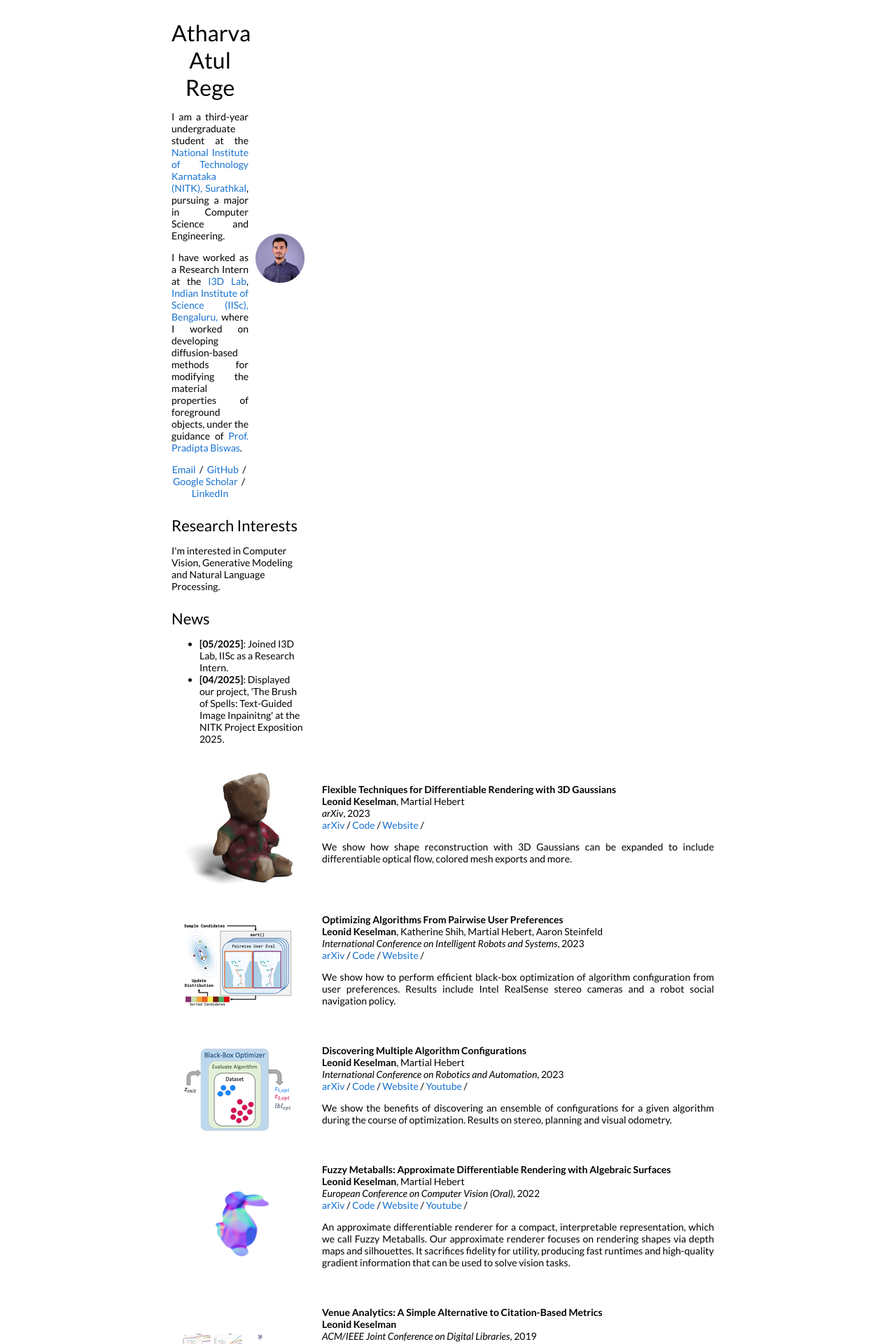
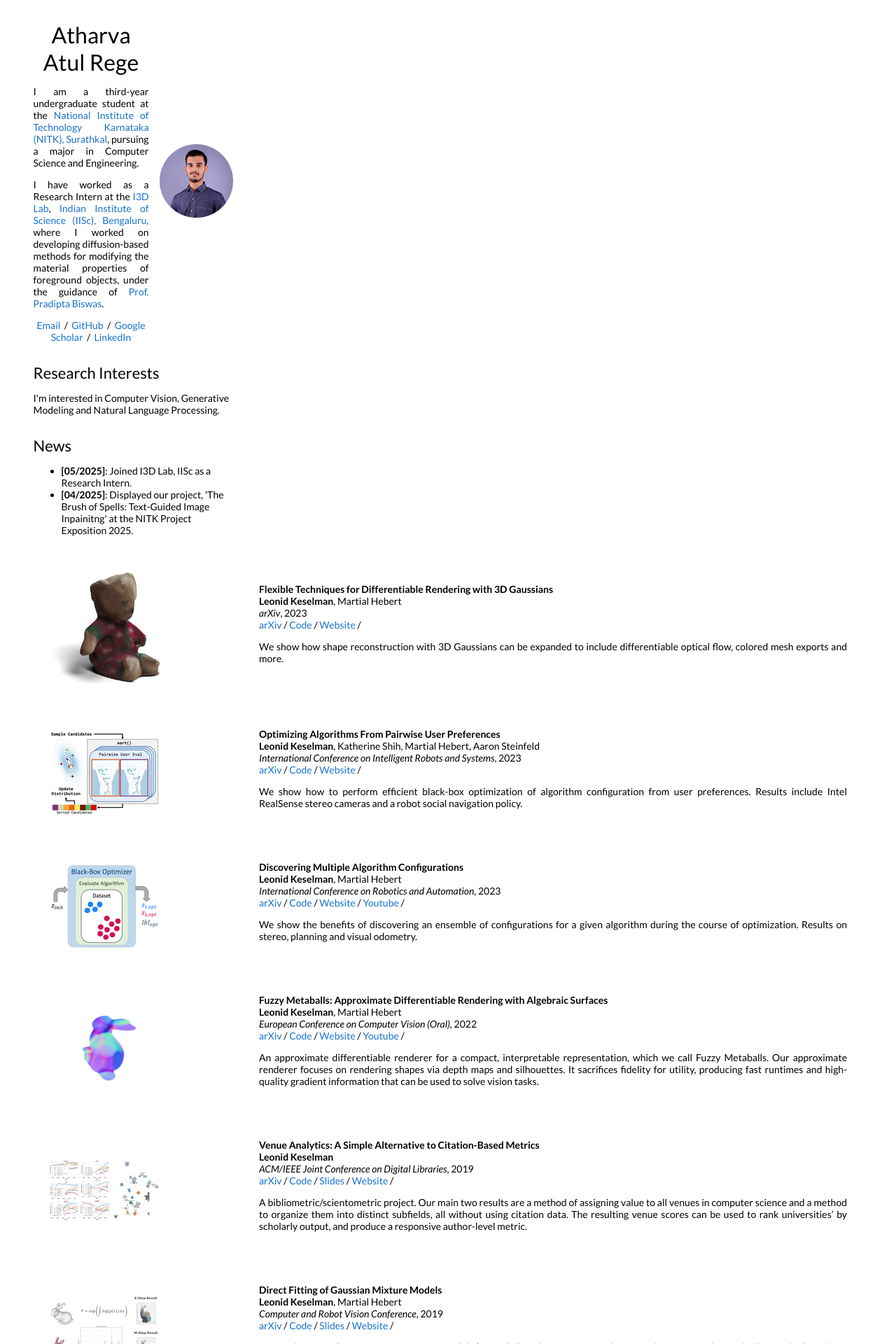
Before and after one commit to Atharva-Rege/atharva-rege.github.io, a Jekyll site: the page built from _posts/2023-08-28-3dgaussians.markdown, in a window 1280 px wide. Shown: the top 1920 px of the page at 70% size. Built offline with Jekyll 4.4.1, drawn with Linux system fonts in a browser that asks for light colours.

Commit message:
Update default.html

```diff
--- a/_layouts/default.html
+++ b/_layouts/default.html
@@ -25,7 +25,7 @@
 </head>
 
 <body>
-  <table style="width:100%;max-width:800px;border:0px;border-spacing:0px;border-collapse:separate;margin-right:auto;margin-left:auto;">
+  <table class="outer" style="width:100%;border:0px;border-spacing:0px;border-collapse:separate;">
     <tr style="padding:0px">
       <td style="padding:0px">
         <table style="width:100%;border:0px;border-spacing:0px;border-collapse:separate;margin-right:auto;margin-left:auto;">
```
